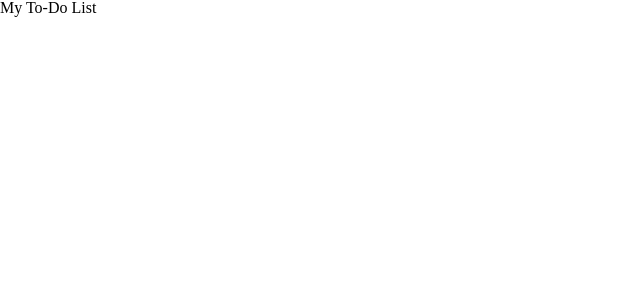
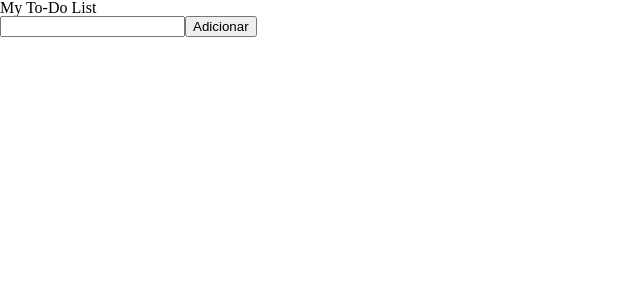
Before and after one commit to nicolasgabriiel/List-Vue, a Vue app: page / in a window 1280 px wide. Shown: the top 300 px of the page, without its empty margins (0-640 px from the left). Built offline with nearby package versions, Linux system fonts and the light colour scheme.

Commit message:
criando o componente que irá gerenciar as tasks

```diff
--- a/src/components/Cabecalho.vue
+++ b/src/components/Cabecalho.vue
@@ -1,15 +1,20 @@
 <template>
   <header>
     <h1>My To-Do List</h1>
+    <GerenciadorDeTasks/>
   </header>
 </template>
 
 <script lang="ts">
 
 import { defineComponent } from 'vue';
+import GerenciadorDeTasks from './GerenciadorDeTasks.vue';
 
 export default defineComponent({
   name: 'cabecalho-principal',
+  components: {
+    GerenciadorDeTasks
+  }
 
 });
 </script>
--- /dev/null
+++ b/src/components/GerenciadorDeTasks.vue
@@ -0,0 +1,19 @@
+<template>
+    <input type="text"/>
+    <button>Adicionar</button>
+</template>
+
+<script lang="ts">
+import { defineComponent } from 'vue';
+
+export default defineComponent({
+    name: 'GerenciadorDeTasks',
+
+})
+
+
+</script>
+
+<style>
+
+</style>
```
